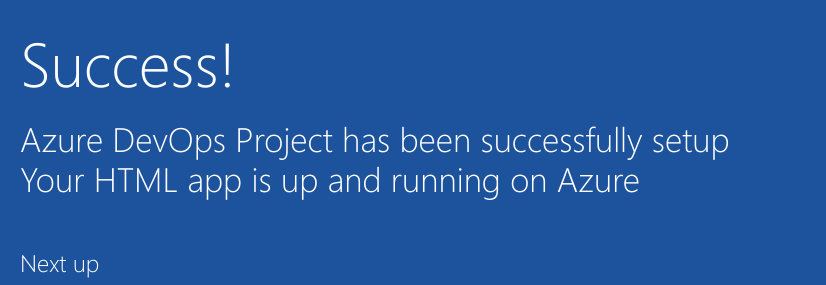
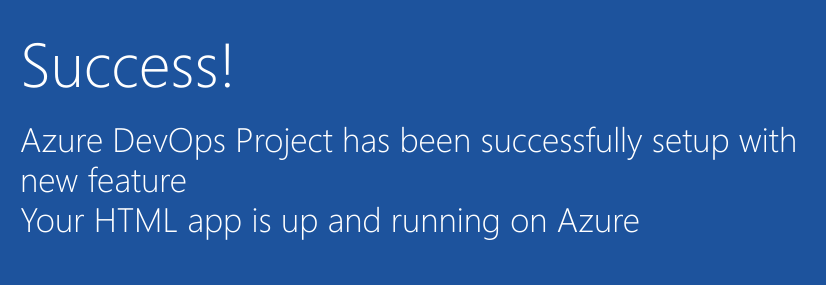
Before and after one commit to Remutsuku/Git_Assignment1, a plain HTML site: page index.html in a window 1280 px wide. Shown: the part 352-637 px from the top of the page, 205-1031 px from the left. Drawn offline with Linux system fonts and the light colour scheme.

Commit message:
Added new feature

```diff
--- a/index.html
+++ b/index.html
@@ -19,7 +19,7 @@
         </div>
             <div class="content-body">
                 <div class="success-text">Success!</div>
-                <div class="description line-1"> Azure DevOps Project has been successfully setup</div>
+                <div class="description line-1"> Azure DevOps Project has been successfully setup with new feature</div>
                 <div class="description line-2"> Your HTML app is up and running on Azure</div>
                 <div class="next-steps-container">
                     <div class="next-steps-header">Next up</div>
```
